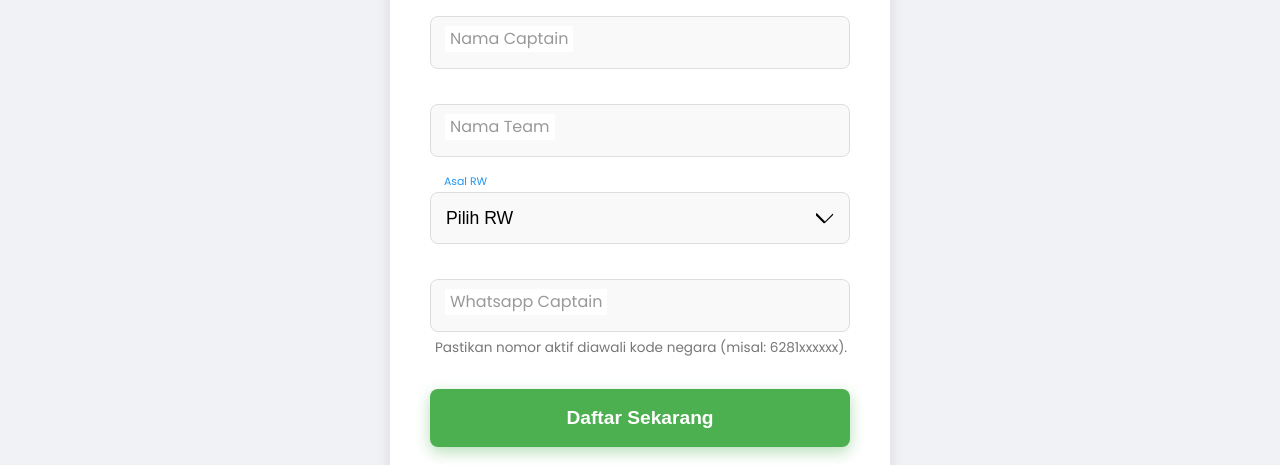
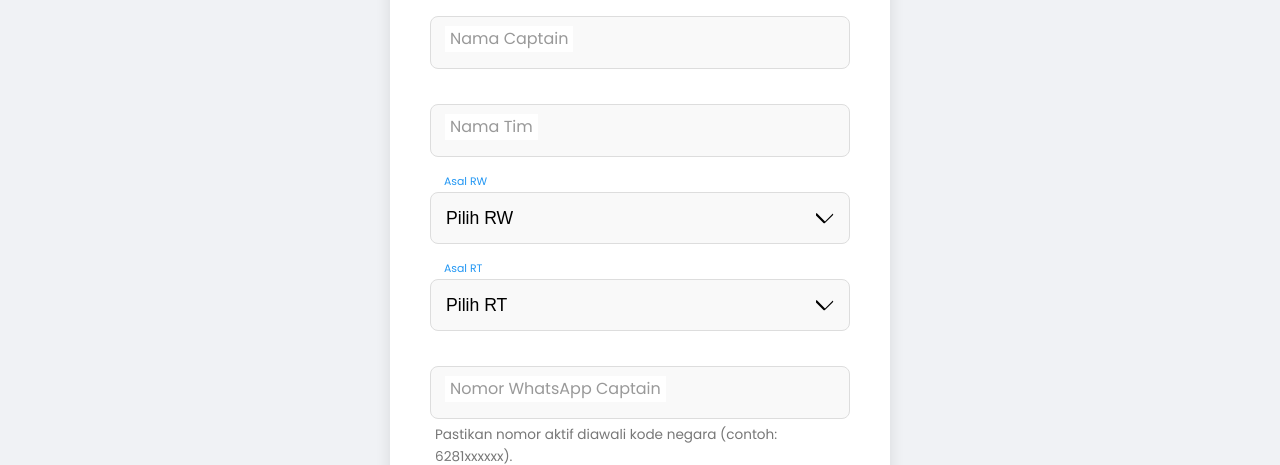
Before and after one commit to nilaa27/tes, a plain HTML site: page index.html in a window 1280 px wide. Shown: the part 508-973 px from the top of the page. Drawn offline with Linux system fonts and the light colour scheme.

Commit message:
Update index.html

```diff
--- a/index.html
+++ b/index.html
@@ -3,23 +3,22 @@
 <head>
     <meta charset="UTF-8" />
     <meta name="viewport" content="width=device-width, initial-scale=1.0"/>
-    <title>Mini Soccer Dr Soetomo</title>
+    <title>Registrasi Tim Mini Soccer</title>
     <link rel="stylesheet" href="style.css"/>
-    <link href="https://fonts.googleapis.com/css2?family=Poppins:wght@300;400;600&display=swap" rel="stylesheet">
-
+    <link href="https://fonts.googleapis.com/css2?family=Poppins:wght@300;400;600;700&display=swap" rel="stylesheet">
     <link rel="icon" href="https://i.postimg.cc/tTtVWr7w/20250617-080821.png" type="image/png">
-
-    </head>
+</head>
 <body>
     <div id="loading-screen">
         <img src="https://i.postimg.cc/G21LVWjg/Desain-tanpa-judul.png" alt="Mini Soccer Logo" class="loading-logo">
         <div class="progress-bar-container">
             <div class="progress-bar-fill">
-                <span class="loading-text">LOADING....</span>
+                <span class="loading-text">Sedang memuat...</span>
                 <img src="https://i.postimg.cc/CK9nvM53/LOADING.png" alt="Soccer Ball" class="loading-ball">
             </div>
         </div>
     </div>
+
     <div class="hero-section">
         <div class="soccer-field-animation"></div>
         <img src="https://i.postimg.cc/G21LVWjg/Desain-tanpa-judul.png" alt="Mini Soccer Logo" class="logo-mini-soccer">
@@ -35,7 +34,7 @@
                 </div>
                 <div class="input-group">
                     <input type="text" id="namaTeam" name="namaTeam" required placeholder=" ">
-                    <label for="namaTeam">Nama Team</label>
+                    <label for="namaTeam">Nama Tim</label>
                 </div>
                 <div class="input-group">
                     <select id="asalRw" name="asalRw" required>
@@ -51,9 +50,30 @@
                     <label for="asalRw" class="select-label">Asal RW</label>
                 </div>
                 <div class="input-group">
+                    <select id="asalRt" name="asalRt" required>
+                        <option value="">Pilih RT</option>
+                        <option value="RT 1">RT 1</option>
+                        <option value="RT 2">RT 2</option>
+                        <option value="RT 3">RT 3</option>
+                        <option value="RT 4">RT 4</option>
+                        <option value="RT 5">RT 5</option>
+                        <option value="RT 6">RT 6</option>
+                        <option value="RT 7">RT 7</option>
+                        <option value="RT 8">RT 8</option>
+                        <option value="RT 9">RT 9</option>
+                        <option value="RT 10">RT 10</option>
+                        <option value="RT 11">RT 11</option>
+                        <option value="RT 12">RT 12</option>
+                        <option value="RT 13">RT 13</option>
+                        <option value="RT 14">RT 14</option>
+                        <option value="RT 15">RT 15</option>
+                    </select>
+                    <label for="asalRt" class="select-label">Asal RT</label>
+                </div>
+                <div class="input-group">
                     <input type="tel" id="noKetua" name="noKetua" required placeholder=" ">
-                    <label for="noKetua">Whatsapp Captain</label>
-                    <small>Pastikan nomor aktif diawali kode negara (misal: 6281xxxxxx).</small>
+                    <label for="noKetua">Nomor WhatsApp Captain</label>
+                    <small>Pastikan nomor aktif diawali kode negara (contoh: 6281xxxxxx).</small>
                 </div>
                 <button type="submit" class="submit-button">Daftar Sekarang</button>
             </form>
@@ -61,20 +81,20 @@
     </div>
 
     <footer>
-        <p>&copy; 2025 Kartar Dr Sutomo. All Rights Reserved.</p>
+        <p>&copy; 2025 Kartar Dr Sutomo. Semua Hak Cipta Dilindungi.</p>
     </footer>
 
     <div id="success-popup" class="popup-container">
         <div class="popup-content">
-            <div class="verified-animation-wrapper">
-                <div class="verified-circle"></div>
-                <span class="verified-text">Verified</span>
+            <div class="checkmark-animation-wrapper">
+                <span class="checkmark">&#10003;</span>
             </div>
             <h2>Pendaftaran Berhasil!</h2>
-            <p>Terima kasih sudah mendaftar! Tim Kartar akan segera menghubungi Anda.</p>
-            <button id="close-popup" class="popup-button">Tutup</button>
+            <p>Terima kasih sudah mendaftar! Tim Kartar akan segera menghubungi Anda untuk konfirmasi.</p>
+            <button id="close-popup" class="popup-button">Selesai</button>
         </div>
     </div>
+
     <script src="script.js"></script>
 </body>
 </html>
```
